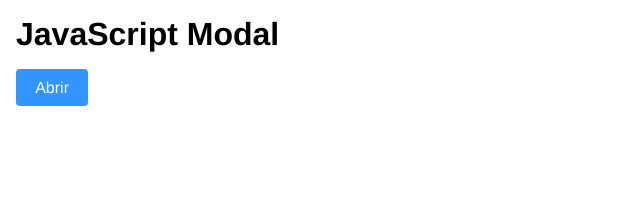
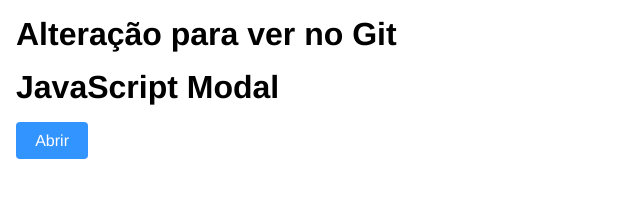
Before and after one commit to reisdealmeida/TestesModal, a plain HTML site: page index.html in a window 1280 px wide. Shown: the whole page, without its empty margins (0-640 px from the left). Drawn offline with Linux system fonts and the light colour scheme.

Commit message:
criei título e parágrafo

```diff
--- a/index.html
+++ b/index.html
@@ -3,11 +3,12 @@
 <head>
     <meta charset="UTF-8">
     <meta name="viewport" content="width=device-width, initial-scale=1.0">
-    <title>Modal JavaScript</title>
+    <title>Modal JavaScript - Com Git</title>
     <link rel="stylesheet" href="css/styles.css">
     <script src="js/scripts.js" defer></script>
 </head>
 <body>
+    <h1>Alteração para ver no Git</h1>
     <h1>JavaScript Modal</h1>
     <button  id="open-modal">Abrir</button>
     <div id="fade" class="hide"></div>
```
